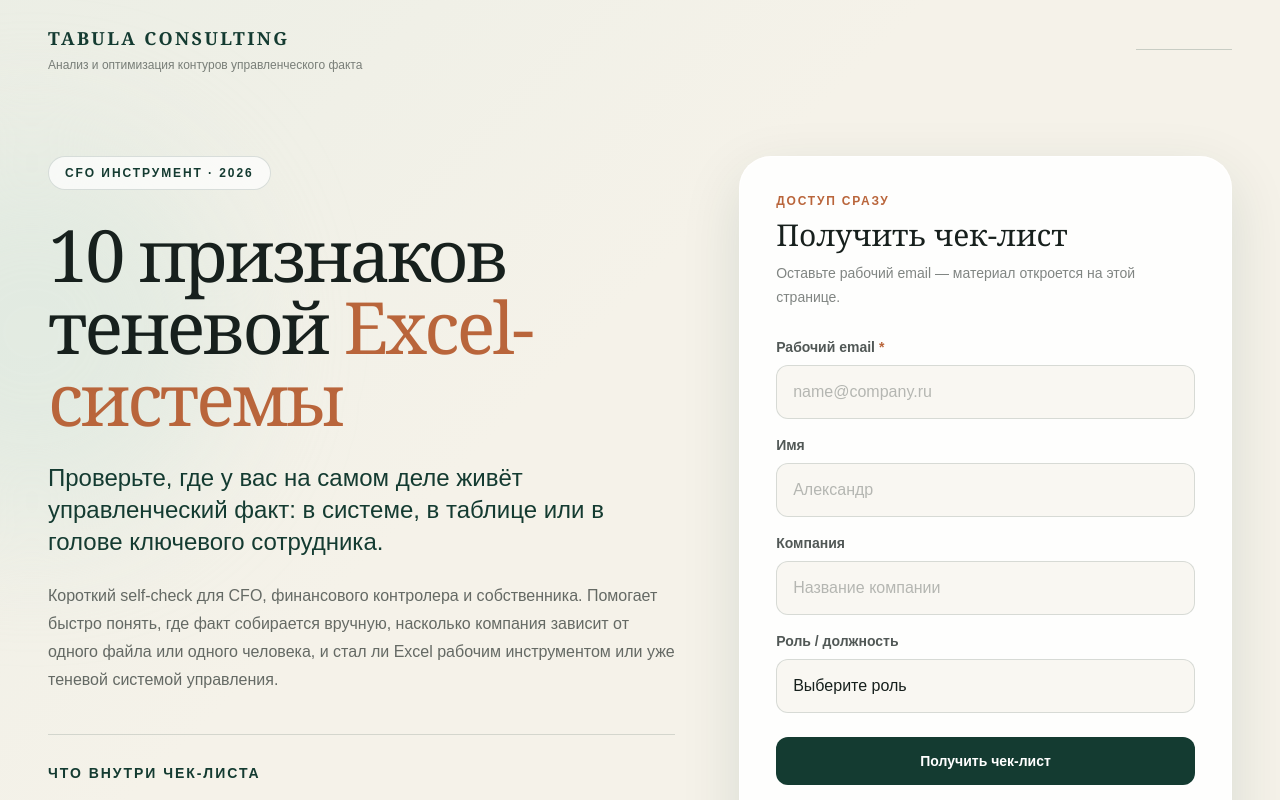
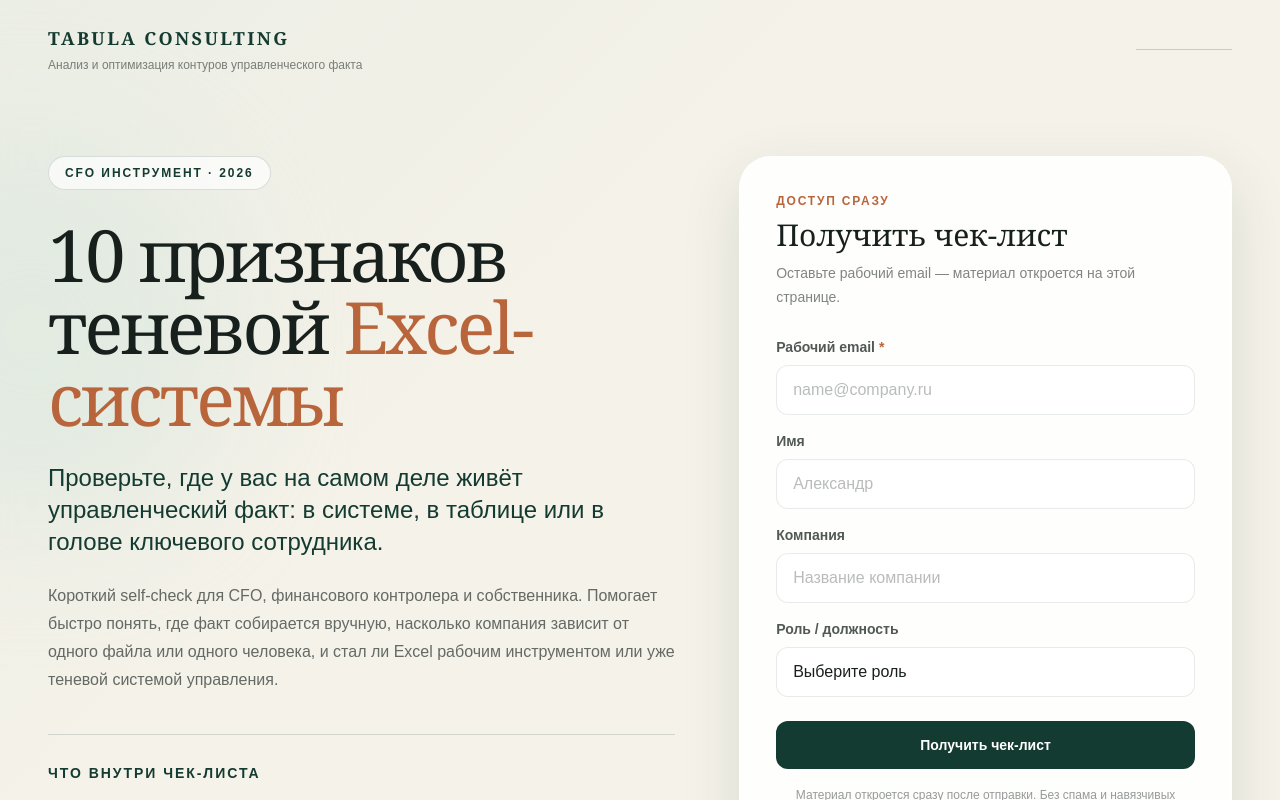
Before and after one commit to ckeuter1-ctrl/CFO_CHECK, a Next.js app: page / in a window 1280 px wide. Shown: the top 800 px of the page. Built offline with nearby package versions, Linux system fonts and the light colour scheme.

Commit message:
Lighten form styling

```diff
--- a/app/globals.css
+++ b/app/globals.css
@@ -34,7 +34,7 @@
   }
 
   .form-input {
-    @apply mt-2 w-full rounded-xl border border-forest/15 bg-cream/60 px-4 py-3.5 text-base font-normal text-ink outline-none transition placeholder:text-ink/30 focus:border-forest focus:bg-white focus:ring-2 focus:ring-forest/10;
+    @apply mt-2 w-full rounded-xl border border-forest/10 bg-white/65 px-4 py-3 text-base font-normal text-ink outline-none transition placeholder:text-ink/30 hover:border-forest/20 focus:border-forest/45 focus:bg-white focus:ring-2 focus:ring-forest/10;
   }
 
   .button-primary,
```
